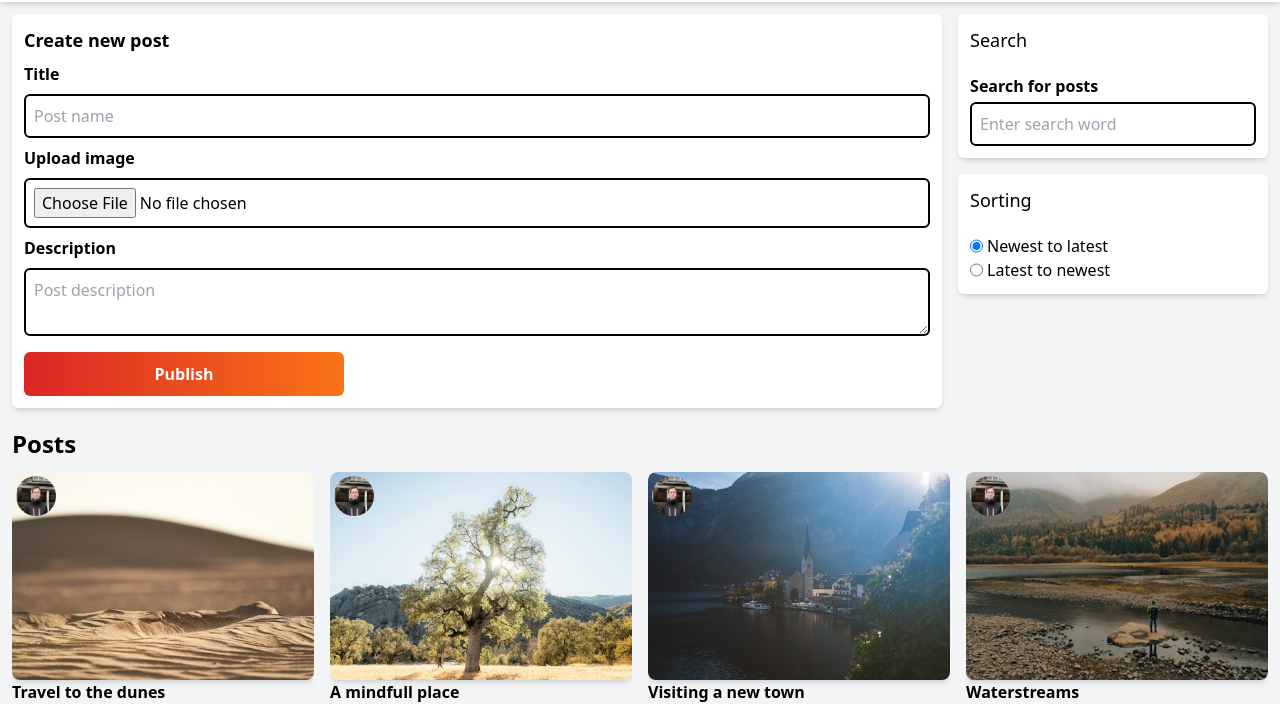
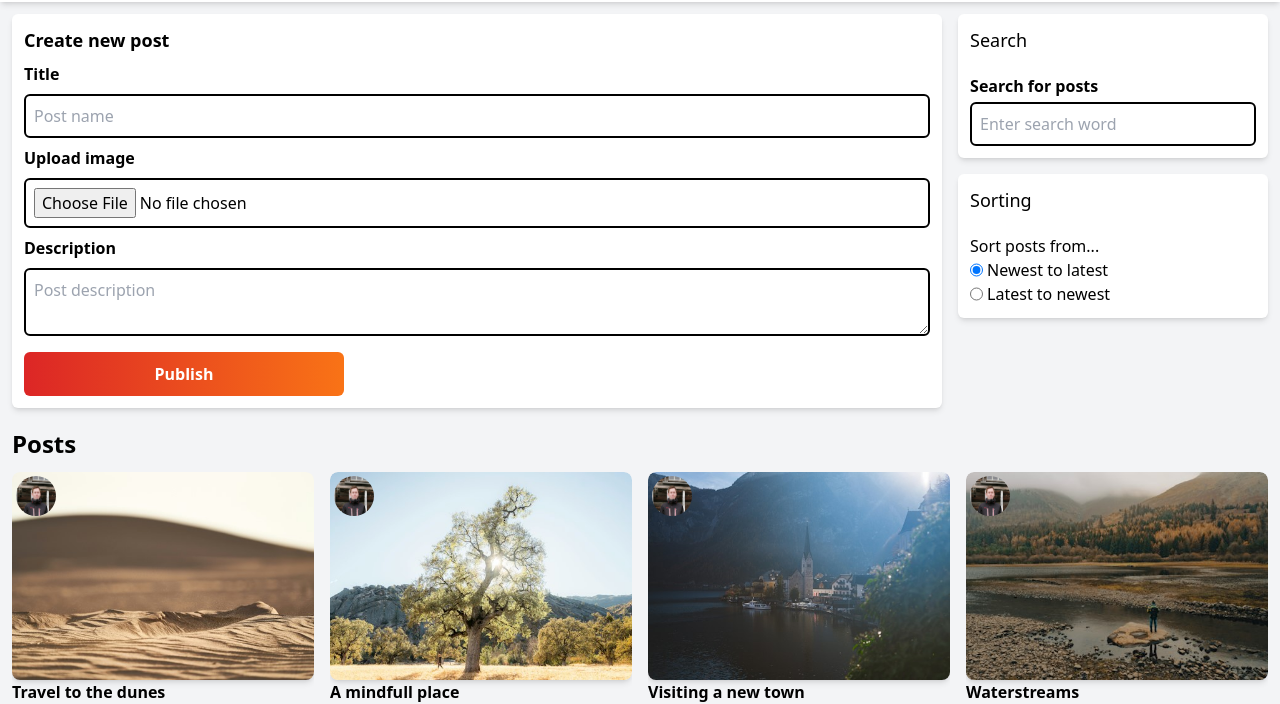
Before and after one commit to Andy19955/Beam, a website with bundled scripts: page feed/index.html in a window 1280 px wide. Shown: the part 99-803 px from the top of the page. Built offline with nearby package versions, Linux system fonts and the light colour scheme.

Commit message:
Add legend to sorting fieldset

```diff
--- a/feed/index.html
+++ b/feed/index.html
@@ -76,6 +76,7 @@
             <h2 class="text-lg">Sorting</h2>
             <form class="flex flex-col gap-1">
               <fieldset>
+                <legend>Sort posts from...</legend>
                 <div class="flex gap-1">
                   <input type="radio" id="newtolate" name="sorting" value="newtolate" checked />
                   <label for="newtolate">Newest to latest</label>
```
